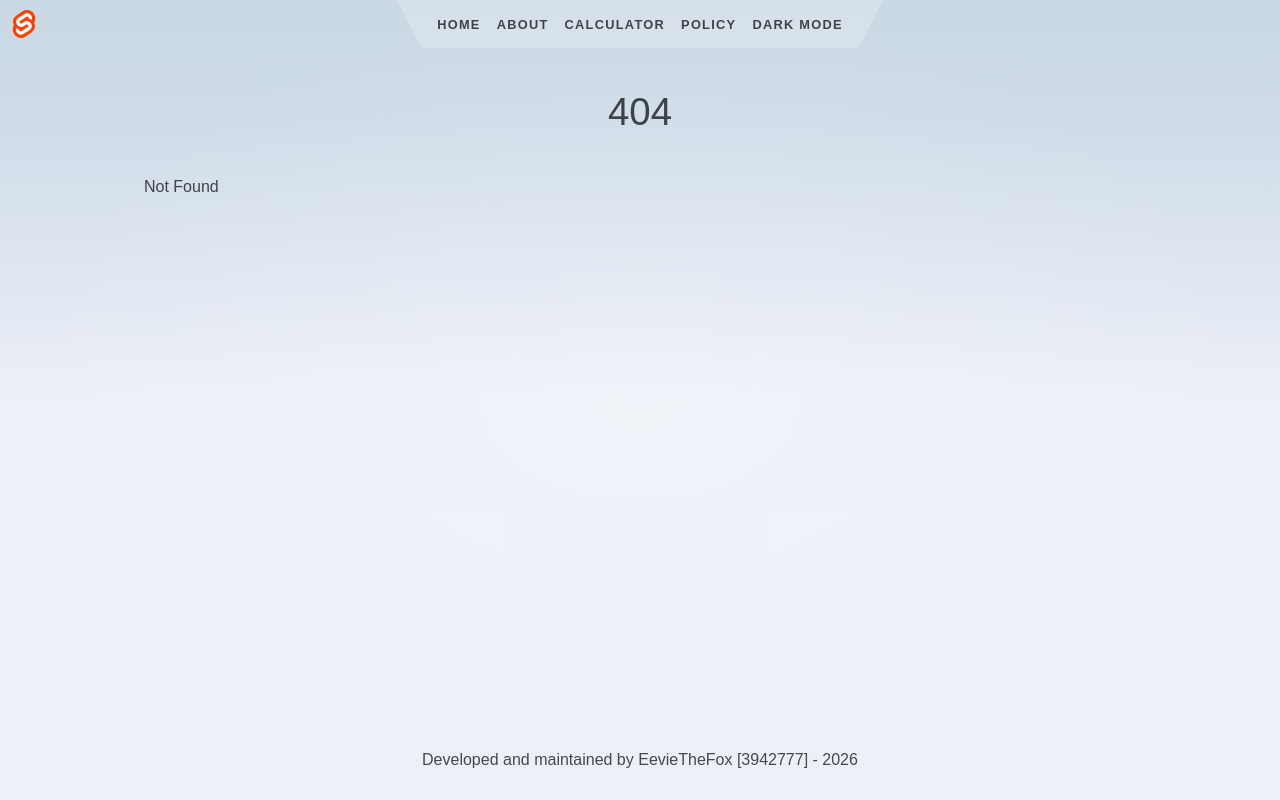
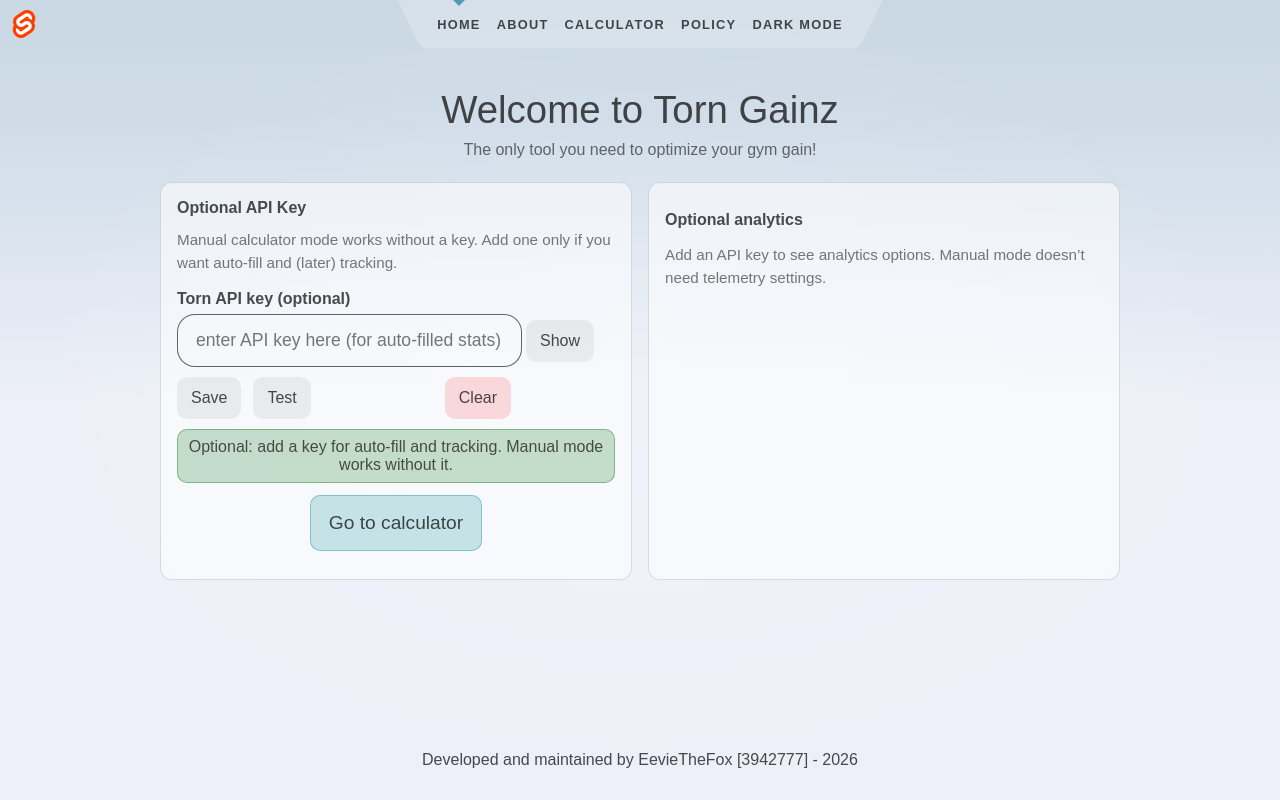
Before and after one commit to EevieTheFox/Torn-Gainz-Web-App, a SvelteKit app: page /homepage in a window 1280 px wide. Before the commit this address had no page. Built offline with nearby package versions, Linux system fonts and the light colour scheme.

Commit message:
moved homepage to its own directory under route, updated header to call correct link

```diff
--- a/src/routes/Header.svelte
+++ b/src/routes/Header.svelte
@@ -50,7 +50,7 @@
 		<ul>
 
             <!-- Home page -->
-			<li aria-current={page.url.pathname === '/' ? 'page' : undefined}>
+			<li aria-current={page.url.pathname === '/homepage' ? 'page' : undefined}>
 				<a href={resolve('/')}>Home</a>
 			</li>
 
```
Also changed, not shown: src/routes/homepage/+page.svelte (renamed from src/routes/+page.svelte).
